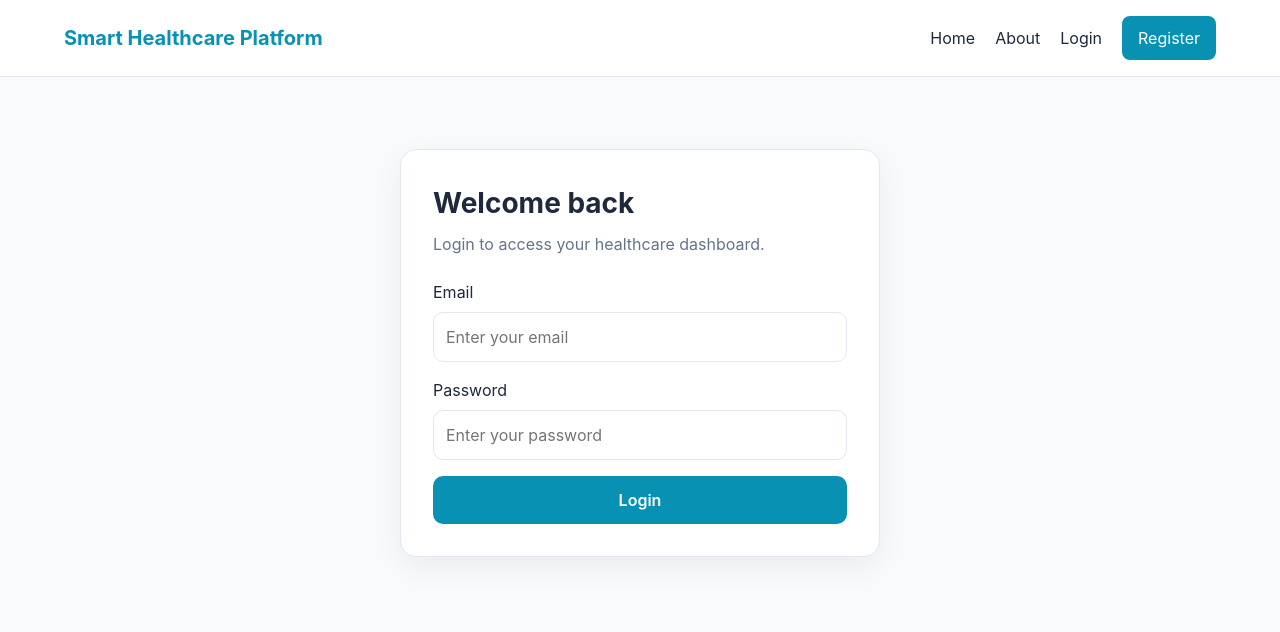
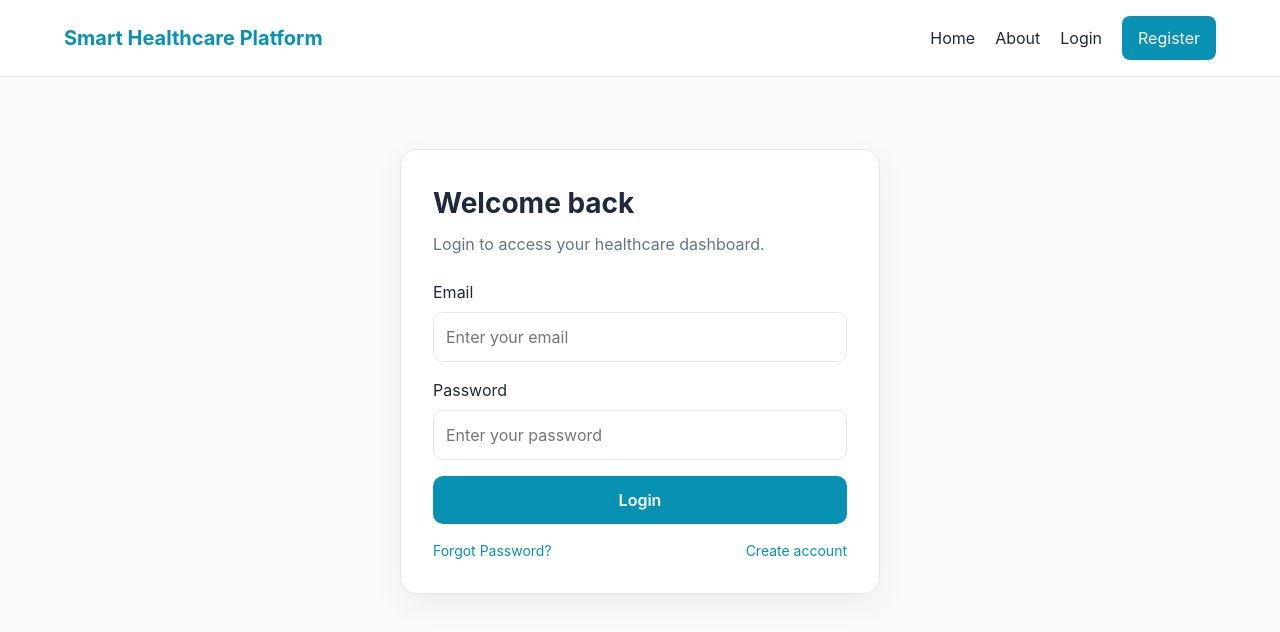
Before and after one commit to Tharsi-Rangan/smart-healthcare-platform, a React app in the folder frontend/: page /login in a window 1280 px wide. Shown: the top 632 px of the page. Built offline with nearby package versions, Linux system fonts and the light colour scheme; the HTML template or start-up script is replaced by a standard one.

Commit message:
fix: remove duplicate router imports from auth pages

```diff
--- a/frontend/src/pages/public/ForgotPasswordPage.jsx
+++ b/frontend/src/pages/public/ForgotPasswordPage.jsx
@@ -1,6 +1,7 @@
 import { useState } from "react";
 import AuthCard from "../../components/auth/AuthCard";
 import { forgotPassword } from "../../services/authApi";
+import { Link } from "react-router-dom";
 
 function ForgotPasswordPage() {
   const [email, setEmail] = useState("");
@@ -16,10 +17,12 @@ function ForgotPasswordPage() {
 
     try {
       const response = await forgotPassword({ email });
-      setSuccessMessage(response.message || "Password reset email sent successfully");
+      setSuccessMessage(
+        response.message || "Password reset email sent successfully",
+      );
     } catch (error) {
       setErrorMessage(
-        error?.response?.data?.message || "Failed to send reset email"
+        error?.response?.data?.message || "Failed to send reset email",
       );
     } finally {
       setLoading(false);
@@ -50,11 +53,15 @@ function ForgotPasswordPage() {
         </div>
 
         {errorMessage && (
-          <div style={{ color: "#ef4444", fontSize: "14px" }}>{errorMessage}</div>
+          <div style={{ color: "#ef4444", fontSize: "14px" }}>
+            {errorMessage}
+          </div>
         )}
 
         {successMessage && (
-          <div style={{ color: "#10b981", fontSize: "14px" }}>{successMessage}</div>
+          <div style={{ color: "#10b981", fontSize: "14px" }}>
+            {successMessage}
+          </div>
         )}
 
         <button
@@ -72,6 +79,13 @@ function ForgotPasswordPage() {
         >
           {loading ? "Sending..." : "Send Reset Email"}
         </button>
+
+        <div style={{ textAlign: "center", fontSize: "14px" }}>
+          <Link to="/login" style={{ color: "#0891b2" }}>
+            Back to Login
+          </Link>
+        </div>
+
       </form>
     </AuthCard>
   );
--- a/frontend/src/pages/public/LoginPage.jsx
+++ b/frontend/src/pages/public/LoginPage.jsx
@@ -1,8 +1,8 @@
 import { useState } from "react";
-import { useNavigate } from "react-router-dom";
 import AuthCard from "../../components/auth/AuthCard";
 import { loginUser } from "../../services/authApi";
 import { saveAuthData } from "../../features/auth/authStorage";
+import { Link, useNavigate } from "react-router-dom";
 
 function LoginPage() {
   const navigate = useNavigate();
@@ -71,7 +71,9 @@ function LoginPage() {
         </div>
 
         <div>
-          <label style={{ display: "block", marginBottom: "8px" }}>Password</label>
+          <label style={{ display: "block", marginBottom: "8px" }}>
+            Password
+          </label>
           <input
             name="password"
             type="password"
@@ -89,7 +91,9 @@ function LoginPage() {
         </div>
 
         {errorMessage && (
-          <div style={{ color: "#ef4444", fontSize: "14px" }}>{errorMessage}</div>
+          <div style={{ color: "#ef4444", fontSize: "14px" }}>
+            {errorMessage}
+          </div>
         )}
 
         <button
@@ -107,6 +111,22 @@ function LoginPage() {
         >
           {loading ? "Logging in..." : "Login"}
         </button>
+
+        <div
+          style={{
+            display: "flex",
+            justifyContent: "space-between",
+            fontSize: "14px",
+          }}
+        >
+          <Link to="/forgot-password" style={{ color: "#0891b2" }}>
+            Forgot Password?
+          </Link>
+
+          <Link to="/register" style={{ color: "#0891b2" }}>
+            Create account
+          </Link>
+        </div>
       </form>
     </AuthCard>
   );
--- a/frontend/src/pages/public/RegisterPage.jsx
+++ b/frontend/src/pages/public/RegisterPage.jsx
@@ -1,7 +1,7 @@
 import { useState } from "react";
-import { useNavigate } from "react-router-dom";
 import AuthCard from "../../components/auth/AuthCard";
 import { registerDoctor, registerPatient } from "../../services/authApi";
+import { Link, useNavigate } from "react-router-dom";
 
 function RegisterPage() {
   const navigate = useNavigate();
@@ -49,9 +49,7 @@ function RegisterPage() {
         });
       }, 1200);
     } catch (error) {
-      setErrorMessage(
-        error?.response?.data?.message || "Registration failed"
-      );
+      setErrorMessage(error?.response?.data?.message || "Registration failed");
     } finally {
       setLoading(false);
     }
@@ -64,7 +62,9 @@ function RegisterPage() {
     >
       <form onSubmit={handleSubmit} style={{ display: "grid", gap: "16px" }}>
         <div>
-          <label style={{ display: "block", marginBottom: "8px" }}>Full Name</label>
+          <label style={{ display: "block", marginBottom: "8px" }}>
+            Full Name
+          </label>
           <input
             name="name"
             type="text"
@@ -100,7 +100,9 @@ function RegisterPage() {
         </div>
 
         <div>
-          <label style={{ display: "block", marginBottom: "8px" }}>Password</label>
+          <label style={{ display: "block", marginBottom: "8px" }}>
+            Password
+          </label>
           <input
             name="password"
             type="password"
@@ -137,11 +139,15 @@ function RegisterPage() {
         </div>
 
         {errorMessage && (
-          <div style={{ color: "#ef4444", fontSize: "14px" }}>{errorMessage}</div>
+          <div style={{ color: "#ef4444", fontSize: "14px" }}>
+            {errorMessage}
+          </div>
         )}
 
         {successMessage && (
-          <div style={{ color: "#10b981", fontSize: "14px" }}>{successMessage}</div>
+          <div style={{ color: "#10b981", fontSize: "14px" }}>
+            {successMessage}
+          </div>
         )}
 
         <button
@@ -159,6 +165,13 @@ function RegisterPage() {
         >
           {loading ? "Registering..." : "Register"}
         </button>
+
+        <div style={{ textAlign: "center", fontSize: "14px" }}>
+          <Link to="/login" style={{ color: "#0891b2" }}>
+            Already have an account? Login
+          </Link>
+        </div>
+
       </form>
     </AuthCard>
   );
--- a/frontend/src/pages/public/ResetPasswordPage.jsx
+++ b/frontend/src/pages/public/ResetPasswordPage.jsx
@@ -1,7 +1,7 @@
 import { useState } from "react";
-import { useSearchParams, useNavigate } from "react-router-dom";
 import AuthCard from "../../components/auth/AuthCard";
 import { resetPassword } from "../../services/authApi";
+import { Link, useSearchParams, useNavigate } from "react-router-dom";
 
 function ResetPasswordPage() {
   const [searchParams] = useSearchParams();
@@ -33,7 +33,7 @@ function ResetPasswordPage() {
       }, 1200);
     } catch (error) {
       setErrorMessage(
-        error?.response?.data?.message || "Password reset failed"
+        error?.response?.data?.message || "Password reset failed",
       );
     } finally {
       setLoading(false);
@@ -66,11 +66,15 @@ function ResetPasswordPage() {
         </div>
 
         {errorMessage && (
-          <div style={{ color: "#ef4444", fontSize: "14px" }}>{errorMessage}</div>
+          <div style={{ color: "#ef4444", fontSize: "14px" }}>
+            {errorMessage}
+          </div>
         )}
 
         {successMessage && (
-          <div style={{ color: "#10b981", fontSize: "14px" }}>{successMessage}</div>
+          <div style={{ color: "#10b981", fontSize: "14px" }}>
+            {successMessage}
+          </div>
         )}
 
         <button
@@ -88,6 +92,11 @@ function ResetPasswordPage() {
         >
           {loading ? "Resetting..." : "Reset Password"}
         </button>
+        <div style={{ textAlign: "center", fontSize: "14px" }}>
+          <Link to="/login" style={{ color: "#0891b2" }}>
+            Back to Login
+          </Link>
+        </div>
       </form>
     </AuthCard>
   );
--- a/frontend/src/pages/public/VerifyOtpPage.jsx
+++ b/frontend/src/pages/public/VerifyOtpPage.jsx
@@ -1,7 +1,7 @@
 import { useState } from "react";
-import { useLocation, useNavigate } from "react-router-dom";
 import AuthCard from "../../components/auth/AuthCard";
 import { resendEmailOtp, verifyEmailOtp } from "../../services/authApi";
+import { Link, useLocation, useNavigate } from "react-router-dom";
 
 function VerifyOtpPage() {
   const location = useLocation();
@@ -29,7 +29,7 @@ function VerifyOtpPage() {
       }, 1200);
     } catch (error) {
       setErrorMessage(
-        error?.response?.data?.message || "OTP verification failed"
+        error?.response?.data?.message || "OTP verification failed",
       );
     } finally {
       setLoading(false);
@@ -45,9 +45,7 @@ function VerifyOtpPage() {
       const response = await resendEmailOtp({ email });
       setSuccessMessage(response.message || "OTP resent successfully");
     } catch (error) {
-      setErrorMessage(
-        error?.response?.data?.message || "Failed to resend OTP"
-      );
+      setErrorMessage(error?.response?.data?.message || "Failed to resend OTP");
     } finally {
       setResending(false);
     }
@@ -94,11 +92,15 @@ function VerifyOtpPage() {
         </div>
 
         {errorMessage && (
-          <div style={{ color: "#ef4444", fontSize: "14px" }}>{errorMessage}</div>
+          <div style={{ color: "#ef4444", fontSize: "14px" }}>
+            {errorMessage}
+          </div>
         )}
 
         {successMessage && (
-          <div style={{ color: "#10b981", fontSize: "14px" }}>{successMessage}</div>
+          <div style={{ color: "#10b981", fontSize: "14px" }}>
+            {successMessage}
+          </div>
         )}
 
         <button
@@ -133,6 +135,13 @@ function VerifyOtpPage() {
         >
           {resending ? "Resending..." : "Resend OTP"}
         </button>
+
+        <div style={{ textAlign: "center", fontSize: "14px" }}>
+          <Link to="/login" style={{ color: "#0891b2" }}>
+            Back to Login
+          </Link>
+        </div>
+
       </form>
     </AuthCard>
   );
```
